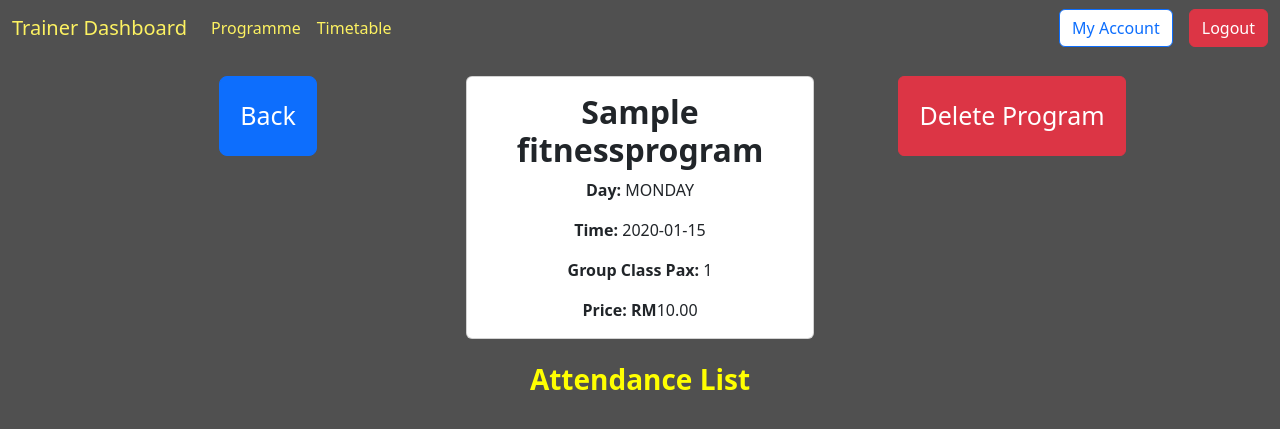
After one commit to SumedhaEndar/Group8_System, a Django app: a page that uses trainers/templates/trainers/trainer-program-detail.html in a window 1280 px wide. The commit adds this page. Shown: the top 429 px of the page. Run offline with Django 5.2, Linux system fonts and the light colour scheme; a user stored in the database is signed in; tables that the repository leaves empty hold one stand-in row (values such as "Sample post").

Commit message:
Add Nico current parts to Checking

```diff
--- a/trainers/forms.py
+++ b/trainers/forms.py
@@ -7,9 +7,10 @@ class FitnessProgramForm(forms.ModelForm):
         label='Program Name',
         widget=forms.TextInput(attrs={'class': 'form-control', 'style': 'max-width: 400px;'})
     )
-    program_day = forms.CharField(
+    program_day = forms.ChoiceField(
         label='Program Day',
-        widget=forms.TextInput(attrs={'class': 'form-control', 'style': 'max-width: 400px;'})
+        choices = FitnessProgram.DAYS_OF_WEEK,
+        widget=forms.Select(attrs={'class': 'form-control', 'style': 'max-width: 400px;'})
     )
     program_time = forms.CharField(
         label='Program Time',
--- a/trainers/models.py
+++ b/trainers/models.py
@@ -2,9 +2,18 @@ from django.db import models
 from users.models import Trainer
 
 class FitnessProgram(models.Model):
+    DAYS_OF_WEEK = (
+        ('MONDAY', 'Monday'),
+        ('TUESDAY', 'Tuesday'),
+        ('WEDNESDAY', 'Wednesday'),
+        ('THURSDAY', 'Thursday'),
+        ('FRIDAY', 'Friday'),
+        ('SATURDAY', 'Saturday'),
+        ('SUNDAY', 'Sunday'),
+    )
     program_id = models.AutoField(primary_key=True)
     program_name = models.CharField(max_length=100)
-    program_day = models.CharField(max_length=50)
+    program_day = models.CharField(max_length=20, choices=DAYS_OF_WEEK, default='Mon')
     program_time = models.CharField(max_length=50)
     program_pax = models.IntegerField()
     program_price = models.DecimalField(max_digits=10, decimal_places=2)
--- /dev/null
+++ b/trainers/templates/trainers/trainer-program-detail.html
@@ -0,0 +1,47 @@
+{% extends "trainers/trainer-base.html" %}
+{% block content %}
+
+{% load static %}
+    <div class="container text-center">
+        <div class="row" style="margin-top:20px;">
+            <div class="col-md-4">
+                <a href="{% url 'trainer-program' %}" class="btn btn-primary btn-lg" style="padding:20px; font-size:25px;">Back</a>
+            </div>
+            <div class="col-md-4">
+                <div class="card">
+                    <div class="card-body">
+                        <h2 class="card-title" style="font-weight: bold;">{{ program.program_name }}</h2>
+                        <p class="card-text"><strong>Day:</strong> {{ program.program_day}}</p>
+                        <p class="card-text"><strong>Time:</strong> {{ program.program_time}}</p>
+                        <p class="card-text"><strong>Group Class Pax:</strong> {{ program.program_pax }}</p>
+                        <p class="card-text"><strong>Price: RM</strong>{{ program.program_price}}</p>
+                    </div>
+                </div>
+            </div>
+            <div class="col-md btn-group-lg" role="group">
+                <!-- Delete Program Form -->
+                <form method="post" action="{% url 'delete-program' program_name=program.program_name %}">
+                    {% csrf_token %}
+                    <button type="submit" class="btn btn-danger" style="padding:20px; font-size:25px;" onclick="return confirm('Are you sure you want to delete this program?')">Delete Program</button>
+                </form>
+            </div>
+        </div>
+
+        <!-- Attendance List Section -->
+        <div class="row mt-4">
+            <div class="col-md-12">
+                <h3 style="color:yellow; font-weight: bold;">Attendance List</h3>
+                <ul class="list-group">
+                    {% for attendance in program.attendance_set.all %}
+                        <li class="list-group-item">
+                            {{ attendance.attendee.member_name }} - {{ attendance.attendance_date|date:"F d, Y" }}
+                            <label class="checkbox-inline">
+                                <input type="checkbox" {% if attendance.attended %}checked{% endif %} disabled> Attended
+                            </label>
+                        </li>
+                    {% endfor %}
+                </ul>
+            </div>
+        </div>
+    </div>
+{% endblock %}
--- a/trainers/urls.py
+++ b/trainers/urls.py
@@ -5,4 +5,6 @@ urlpatterns = [
     path("home", views.home, name="trainer-home"),
     path("program", views.program, name="trainer-program"),
     path("add-program", views.add_program, name="trainer-add-program"),
+    path('trainer-program-detail/<str:program_name>/', views.trainer_program_detail, name='trainer-program-detail'),
+    path('delete-program/<str:program_name>/', views.delete_program, name='delete-program'),
 ]
--- a/trainers/views.py
+++ b/trainers/views.py
@@ -1,10 +1,10 @@
-from django.shortcuts import render, redirect
+from django.shortcuts import render, redirect, get_object_or_404
 from django.contrib.auth.decorators import login_required
 from users.decorators import trainer_required
 from users.models import Member, Admin, Trainer, User
 from trainers.models import FitnessProgram
 from .forms import FitnessProgramForm
-
+from django.contrib import messages
 
 @login_required
 @trainer_required
@@ -64,3 +64,22 @@ def add_program(request):
         'trainers/trainer-add-program.html',
         {'form':form}
     )
+
+@login_required
+@trainer_required
+def trainer_program_detail(request, program_name):
+    program = get_object_or_404(FitnessProgram, program_name=program_name)
+    return render(request, 'trainers/trainer-program-detail.html', {'program': program})
+
+@login_required
+@trainer_required
+def delete_program(request, program_name):
+    program = get_object_or_404(FitnessProgram, program_name=program_name)
+
+    if request.method == 'POST':
+        # Delete the program
+        program.delete()
+        messages.success(request, f'The program "{program_name}" has been deleted.')
+        return redirect('trainer-program')
+
+    return redirect('trainers/trainer_programDetail', program_name=program_name)
```
Also changed, not shown: trainers/templates/trainers/trainer-home.html (+13 -19 lines), trainers/templates/trainers/trainer-program.html (+12 -9 lines), trainers/migrations/0001_initial.py, users/migrations/0001_initial.py, users/migrations/0002_rename_first_name_admin_full_name_and_more.py (deleted), users/migrations/0003_trainer_age_trainer_bmi_trainer_bmr.py (deleted), 1 other file.
